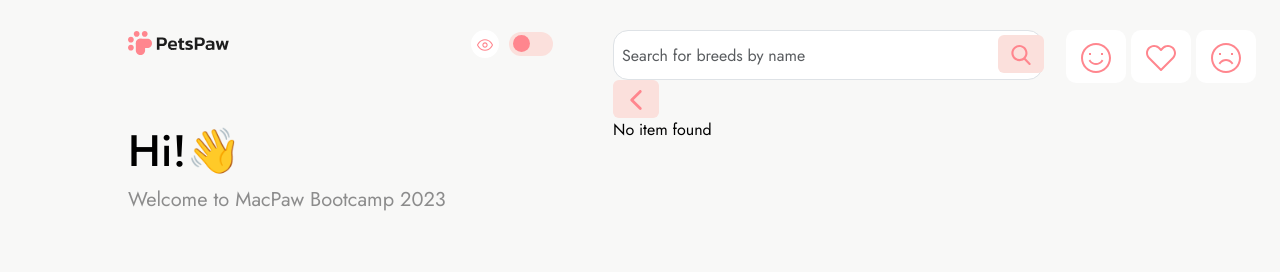
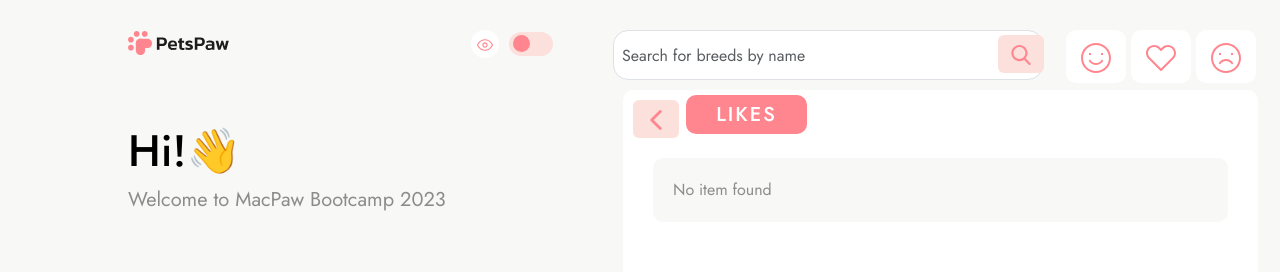
Before and after one commit to heartless-unicorn/my-macpaw-bootcamp-application-2023, a React (Create React App) app: page /likes in a window 1280 px wide. Shown: the top 272 px of the page. Built offline with nearby package versions, Linux system fonts and the light colour scheme.

Commit message:
style: vote pages and minor styles

```diff
--- a/package.json
+++ b/package.json
@@ -11,6 +11,7 @@
     "react-bootstrap": "^2.8.0",
     "react-dom": "^18.2.0",
     "react-redux": "^8.1.2",
+    "react-responsive": "^9.0.2",
     "react-router-dom": "^6.15.0",
     "react-scripts": "5.0.1",
     "redux": "^4.2.1",
--- /dev/null
+++ b/src/modules/helpers/Loader.css
@@ -0,0 +1,5 @@
+.Spinner {
+  text-align: center;
+  margin-top: 20%;
+  margin-bottom: 20%;
+}
--- a/src/modules/helpers/Loader.js
+++ b/src/modules/helpers/Loader.js
@@ -1,3 +1,16 @@
+import "./Loader.css";
+
+import Spinner from "react-bootstrap/Spinner";
+
 export default function Loader() {
-  return <>Loading...</>;
+  return (
+    <>
+      <div className="Spinner">
+        {" "}
+        <Spinner animation="border" role="status" variant="dark">
+          <span className="visually-hidden">Loading...</span>
+        </Spinner>
+      </div>
+    </>
+  );
 }
--- a/src/modules/helpers/NoItems.js
+++ b/src/modules/helpers/NoItems.js
@@ -1,3 +1,3 @@
 export default function NoItems() {
-  return <p>No item found</p>;
+  return <p className="no-items">No item found</p>;
 }
--- a/src/modules/homepage/Homepage.module.js
+++ b/src/modules/homepage/Homepage.module.js
@@ -10,14 +10,17 @@ import Container from "react-bootstrap/Container";
 import Row from "react-bootstrap/Row";
 import Col from "react-bootstrap/Col";
 
+import { useMediaQuery } from "react-responsive";
+
 import "./styles/Homepage.css";
 
 export default function Homepage() {
   const [theme, setTheme] = useState(true);
+
   return (
     <Container className={`${theme ? "light" : "dark"} Homepage`} fluid>
       <Row>
-        <Col lg={5} className="pe-5  ">
+        <Col lg={5} className={`pe-5`}>
           <div className="sticky-block">
             <Header
               changeTheme={(bool) => {
--- a/src/modules/homepage/styles/Homepage.css
+++ b/src/modules/homepage/styles/Homepage.css
@@ -48,6 +48,7 @@
   padding: 10px;
   border-radius: var(--border-radius);
   margin: 10px;
+  height: 100vh;
 }
 .dark .app-block {
   background-color: var(--dark-secondary-background);
@@ -83,10 +84,14 @@
   border-radius: var(--border-radius);
 }
 
+.active p {
+  background-color: var(--text-secondary-color) !important;
+  color: white;
+}
 .Homepage {
   padding-left: 10%;
   padding-top: 30px;
-  height: 100vh;
+  /* height: 100vh; */
 }
 .sticky-block {
   position: sticky;
@@ -165,3 +170,14 @@ input:checked + .slider:before {
 .slider.round:before {
   border-radius: 50%;
 }
+
+.no-items {
+  padding: 20px;
+  background-color: #f8f8f7;
+  margin: 20px;
+  color: #8c8c8c;
+  border-radius: var(--border-radius);
+  font-size: 16px;
+  font-weight: 400;
+  line-height: 24px;
+}
--- a/src/modules/search/Search.css
+++ b/src/modules/search/Search.css
@@ -22,6 +22,6 @@
   margin-right: 5px;
   border-radius: var(--border-radius);
 }
-.Search .dark a {
+.dark .Search a {
   background-color: var(--dark-secondary-background);
 }
--- a/src/modules/selected/Dislikes.module.js
+++ b/src/modules/selected/Dislikes.module.js
@@ -3,6 +3,9 @@ import { useSelector } from "react-redux";
 import Grid from "../grid/Grid";
 import NoItems from "../helpers/NoItems";
 import Search from "../search/Search";
+
+import Row from "react-bootstrap/Row";
+import Col from "react-bootstrap/Col";
 
 import BackButton from "../helpers/BackButton";
 
@@ -15,8 +18,17 @@ export default function Dislikes() {
   return (
     <div>
       <Search />
-      <BackButton />
-      {disliked.length > 0 ? <Grid catList={disliked} /> : <NoItems />}
+      <div className="app-block">
+        <Row className="menu">
+          <Col lg={1}>
+            <BackButton />
+          </Col>
+          <Col lg={10} className="gallery-title">
+            <span className="navigation-header">Dislikes</span>
+          </Col>
+        </Row>
+        {disliked.length > 0 ? <Grid catList={disliked} /> : <NoItems />}
+      </div>
     </div>
   );
 }
--- a/src/modules/selected/Favorite.module.js
+++ b/src/modules/selected/Favorite.module.js
@@ -6,6 +6,9 @@ import BackButton from "../helpers/BackButton";
 import { SourceContext } from "../helpers/functions";
 import NoItems from "../helpers/NoItems";
 import Search from "../search/Search";
+
+import Row from "react-bootstrap/Row";
+import Col from "react-bootstrap/Col";
 
 export default function Favorite() {
   const [fav, setFav] = useState([]);
@@ -23,10 +26,19 @@ export default function Favorite() {
   return (
     <div>
       <Search />
-      <BackButton />
-      <SourceContext.Provider value="fav">
-        {fav.length > 0 ? <Grid catList={fav} /> : <NoItems />}
-      </SourceContext.Provider>
+      <div className="app-block">
+        <Row className="menu">
+          <Col lg={1}>
+            <BackButton />
+          </Col>
+          <Col lg={10} className="gallery-title">
+            <span className="navigation-header">Favorites</span>
+          </Col>
+        </Row>
+        <SourceContext.Provider value="fav">
+          {fav.length > 0 ? <Grid catList={fav} /> : <NoItems />}
+        </SourceContext.Provider>
+      </div>
     </div>
   );
 }
--- a/src/modules/selected/Likes.module.js
+++ b/src/modules/selected/Likes.module.js
@@ -4,6 +4,9 @@ import Grid from "../grid/Grid";
 import BackButton from "../helpers/BackButton";
 import NoItems from "../helpers/NoItems";
 import Search from "../search/Search";
+
+import Row from "react-bootstrap/Row";
+import Col from "react-bootstrap/Col";
 
 export default function Likes() {
   const liked = useSelector((store) => store["liked"]).map((el) => {
@@ -13,9 +16,17 @@ export default function Likes() {
   return (
     <div>
       <Search />
-      <BackButton />
-
-      {liked.length > 0 ? <Grid catList={liked} /> : <NoItems />}
+      <div className="app-block">
+        <Row className="menu">
+          <Col lg={1}>
+            <BackButton />
+          </Col>
+          <Col lg={10} className="gallery-title">
+            <span className="navigation-header">Likes</span>
+          </Col>
+        </Row>
+        {liked.length > 0 ? <Grid catList={liked} /> : <NoItems />}
+      </div>
     </div>
   );
 }
```
Also changed, not shown: 2 other files (tests, documents, lock files or other folders).
